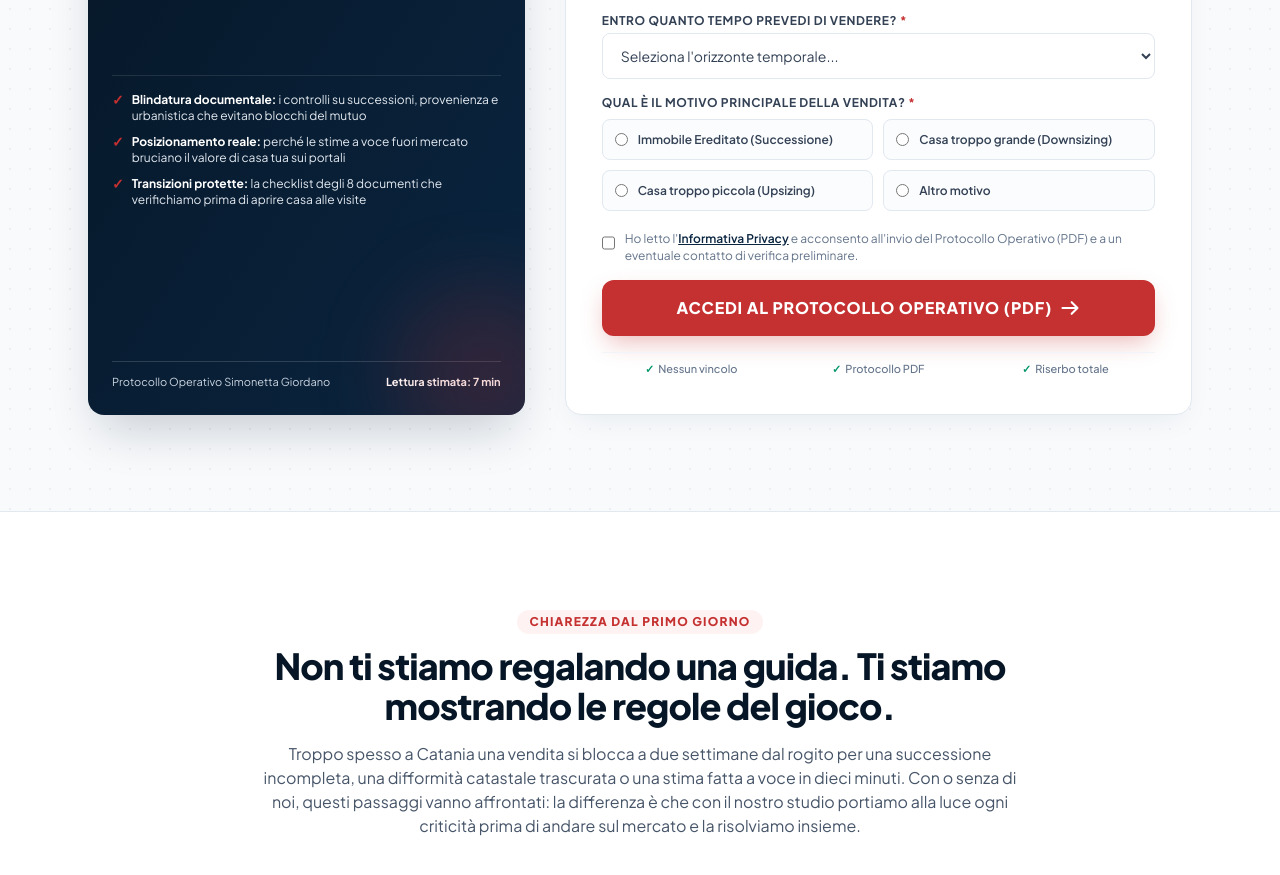
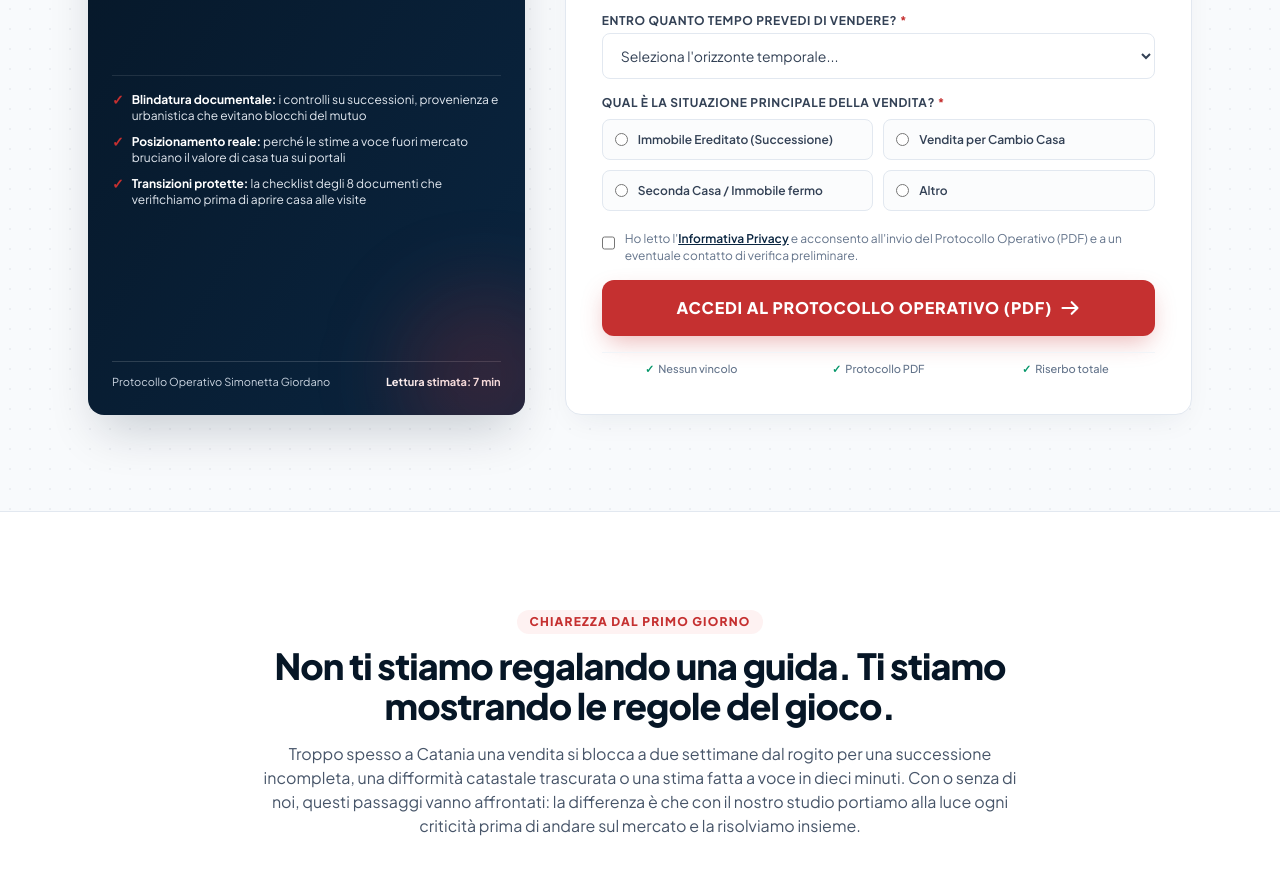
Before and after one commit to Giacomo-8055/landing-page, a plain HTML site: page index.html in a window 1280 px wide. Shown: the part 1095-1970 px from the top of the page. Drawn offline with nearby package versions, Linux system fonts and the light colour scheme; a web font is replaced by a local one.

Commit message:
aggiornamento motivi

```diff
--- a/index.html
+++ b/index.html
@@ -328,7 +328,7 @@
               <!-- Qualifica: Motivo della Vendita -->
               <div>
                 <label class="block text-xs font-bold uppercase tracking-wider text-slate-700 mb-2">
-                  Qual &egrave; il motivo principale della vendita? <span class="text-brand-accent">*</span>
+                  Qual &egrave; la situazione principale della vendita? <span class="text-brand-accent">*</span>
                 </label>
                 <div class="grid grid-cols-1 sm:grid-cols-2 gap-2.5">
                   <label class="flex items-center gap-2.5 p-3 rounded-lg border border-slate-200 hover:border-brand-blue cursor-pointer bg-slate-50/50 has-[:checked]:border-brand-blue has-[:checked]:bg-brand-blue/5 transition-all">
@@ -337,18 +337,18 @@
                   </label>
 
                   <label class="flex items-center gap-2.5 p-3 rounded-lg border border-slate-200 hover:border-brand-blue cursor-pointer bg-slate-50/50 has-[:checked]:border-brand-blue has-[:checked]:bg-brand-blue/5 transition-all">
-                    <input type="radio" name="motivoVendita" value="Casa troppo grande (Downsizing)" required class="text-brand-blue focus:ring-brand-blue accent-brand-blue">
-                    <span class="text-xs font-semibold text-slate-700 leading-tight">Casa troppo grande (Downsizing)</span>
+                    <input type="radio" name="motivoVendita" value="Vendita per Cambio Casa" required class="text-brand-blue focus:ring-brand-blue accent-brand-blue">
+                    <span class="text-xs font-semibold text-slate-700 leading-tight">Vendita per Cambio Casa</span>
                   </label>
 
                   <label class="flex items-center gap-2.5 p-3 rounded-lg border border-slate-200 hover:border-brand-blue cursor-pointer bg-slate-50/50 has-[:checked]:border-brand-blue has-[:checked]:bg-brand-blue/5 transition-all">
-                    <input type="radio" name="motivoVendita" value="Casa troppo piccola (Upsizing)" required class="text-brand-blue focus:ring-brand-blue accent-brand-blue">
-                    <span class="text-xs font-semibold text-slate-700 leading-tight">Casa troppo piccola (Upsizing)</span>
+                    <input type="radio" name="motivoVendita" value="Seconda Casa / Immobile fermo" required class="text-brand-blue focus:ring-brand-blue accent-brand-blue">
+                    <span class="text-xs font-semibold text-slate-700 leading-tight">Seconda Casa / Immobile fermo</span>
                   </label>
 
                   <label class="flex items-center gap-2.5 p-3 rounded-lg border border-slate-200 hover:border-brand-blue cursor-pointer bg-slate-50/50 has-[:checked]:border-brand-blue has-[:checked]:bg-brand-blue/5 transition-all">
-                    <input type="radio" name="motivoVendita" value="Altro motivo" required class="text-brand-blue focus:ring-brand-blue accent-brand-blue">
-                    <span class="text-xs font-semibold text-slate-700 leading-tight">Altro motivo</span>
+                    <input type="radio" name="motivoVendita" value="Altro" required class="text-brand-blue focus:ring-brand-blue accent-brand-blue">
+                    <span class="text-xs font-semibold text-slate-700 leading-tight">Altro</span>
                   </label>
                 </div>
               </div>
```
